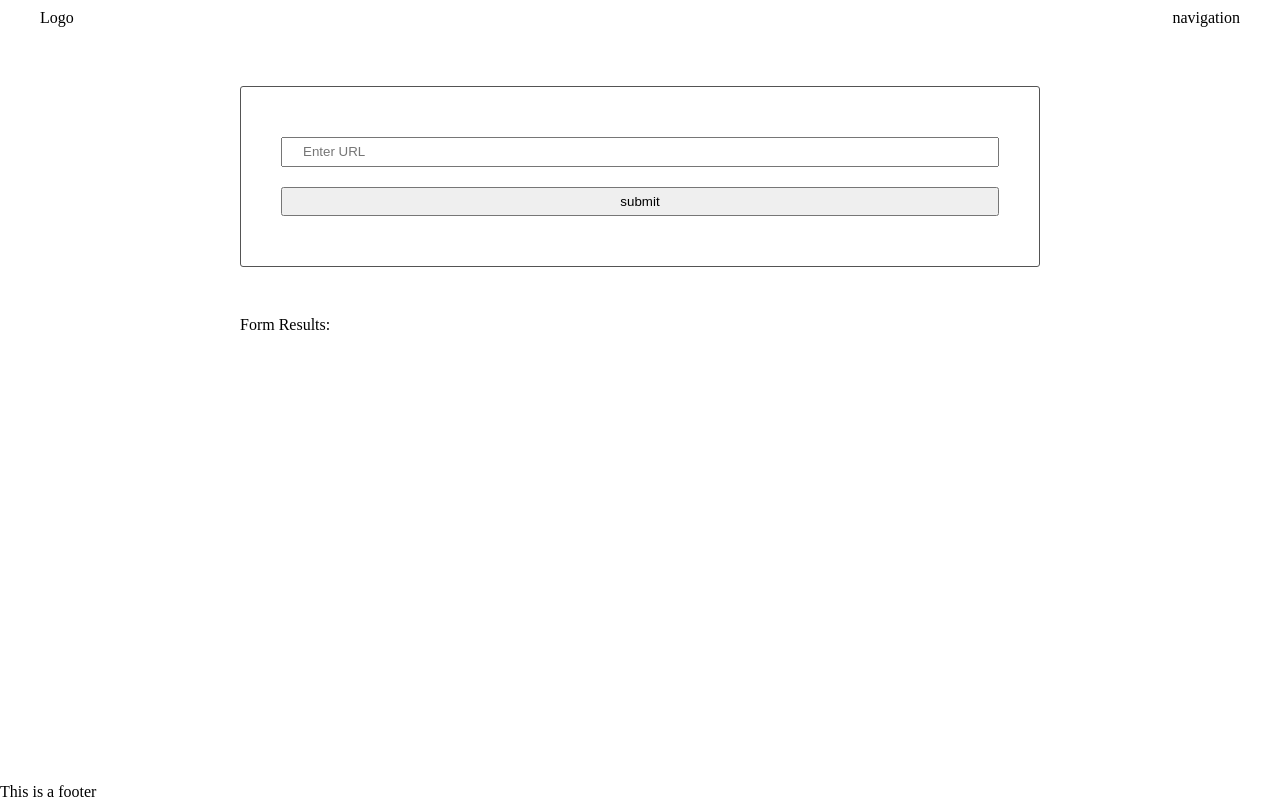
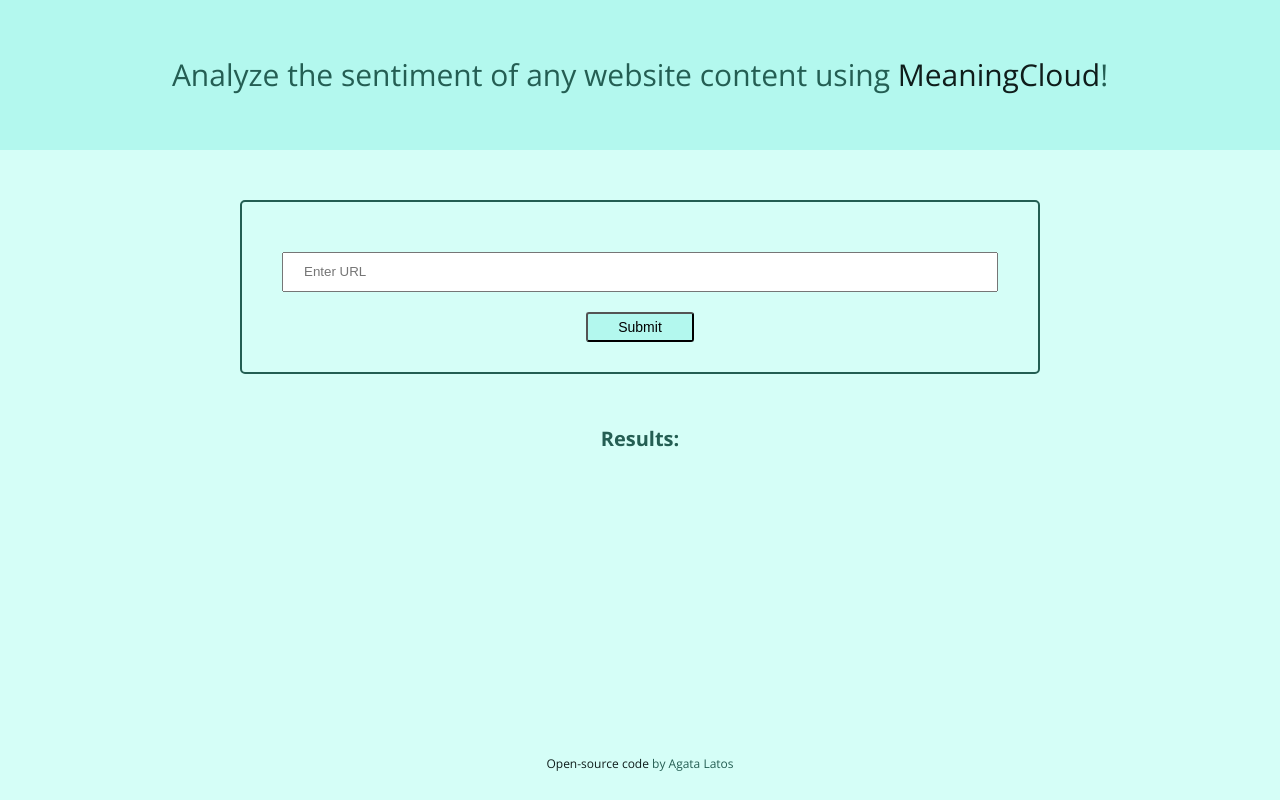
Before and after one commit to agatalts/natural-language-processing, a website built with webpack: page src/client/views/index.html in a window 1280 px wide. Built offline with nearby package versions, Linux system fonts and the light colour scheme.

Commit message:
add CSS styling

```diff
--- a/src/client/styles/base.scss
+++ b/src/client/styles/base.scss
@@ -1,7 +1,24 @@
+@import url(https://fonts.googleapis.com/css?family=Open+Sans:400italic,600italic,700italic,800italic,400,600,700,800);
+
 body {
+  background-color: #d5fef7;
+  text-align: center;
+  font-family: "Open Sans", Arial, sans-serif;
+  font-size: 18px;
+  color: #245e53;
   display: flex;
   flex-direction: column;
   min-height: 100vh;
+}
+
+a {
+  color: #0f1d1b;
+  text-decoration: none;
+}
+
+a:hover {
+  color: #0f1d1b;
+  text-decoration: underline;
 }
 
 main {
@@ -12,3 +29,13 @@
   max-width: 800px;
   margin: 50px auto;
 }
+
+#results {
+  font-size: 20px;
+  padding: 5px;
+  font-weight: 700;
+}
+
+.result {
+  padding: 4px;
+}
--- a/src/client/styles/footer.scss
+++ b/src/client/styles/footer.scss
@@ -0,0 +1,4 @@
+footer {
+  font-size: 12px;
+  padding-bottom: 30px;
+}
--- a/src/client/styles/form.scss
+++ b/src/client/styles/form.scss
@@ -1,12 +1,24 @@
 form {
-    border: 1px solid #545454;
-    border-radius: 3px;
-    padding: 40px;
+  border: 2px solid #245e53;
+  border-radius: 5px;
+  padding: 40px 40px 20px 40px;
 }
 
 input {
-    padding: 5px 20px;
-    width: 100%;
-    line-height: 16px;
-    margin: 10px 0;
+  padding: 10px 20px;
+  width: 100%;
+  line-height: 16px;
+  margin: 10px 0;
 }
+
+#submit {
+  width: 15%;
+  font-size: 14px;
+  padding: 5px;
+  background-color: #b3f8ee;
+  border-radius: 3px;
+}
+
+#submit:hover {
+  background-color: #70ebd8;
+}
--- a/src/client/styles/header.scss
+++ b/src/client/styles/header.scss
@@ -1,5 +1,5 @@
 header {
-    display: flex;
-    justify-content: space-between;
-    padding: 10px 40px;
+  font-size: 30px;
+  padding: 60px 40px;
+  background-color: #b3f8ee;
 }
--- a/src/client/views/index.html
+++ b/src/client/views/index.html
@@ -9,11 +9,8 @@
     <body>
 
         <header>
-            <div class="">
-                Logo
-            </div>
-            <div class="">
-                navigation
+            <div class="header">
+                Analyze the sentiment of any website content using <a href="https://www.meaningcloud.com/" target=_blank>MeaningCloud</a>!
             </div>
         </header>
 
@@ -21,22 +18,22 @@
             <section>
                 <form class="" onsubmit="return Client.handleSubmit(event)">
                     <input id="formUrl" type="text" name="input" value="" placeholder="Enter URL">
-                    <input type="submit" name="" value="submit" onclick="return Client.handleSubmit(event)" onsubmit="return Client.handleSubmit(event)">
+                    <input id="submit" type="submit" name="" value="Submit" onclick="return Client.handleSubmit(event)" onsubmit="return Client.handleSubmit(event)">
                 </form>
                 <div class="error_url" id="errorUrl"></div>
             </section>
 
             <section>
-                <strong>Form Results:</strong>
-                <div id="confidence"></div>
-                <div id="subjectivity"></div>
-                <div id="irony"></div>
-                <div id="polarity"></div>
+                <div id="results">Results:</div>
+                <div class="result" id="confidence"></div>
+                <div class="result" id="subjectivity"></div>
+                <div class="result" id="irony"></div>
+                <div class="result" id="polarity"></div>
             </section>
         </main>
 
         <footer>
-            <p>This is a footer</p>
+            <a href="https://github.com/agatalts/project4" target="_blank">Open-source code</a> by Agata Latos
         </footer>
 
     </body>
```
Lines whose indentation alone changed are shown as unchanged.
